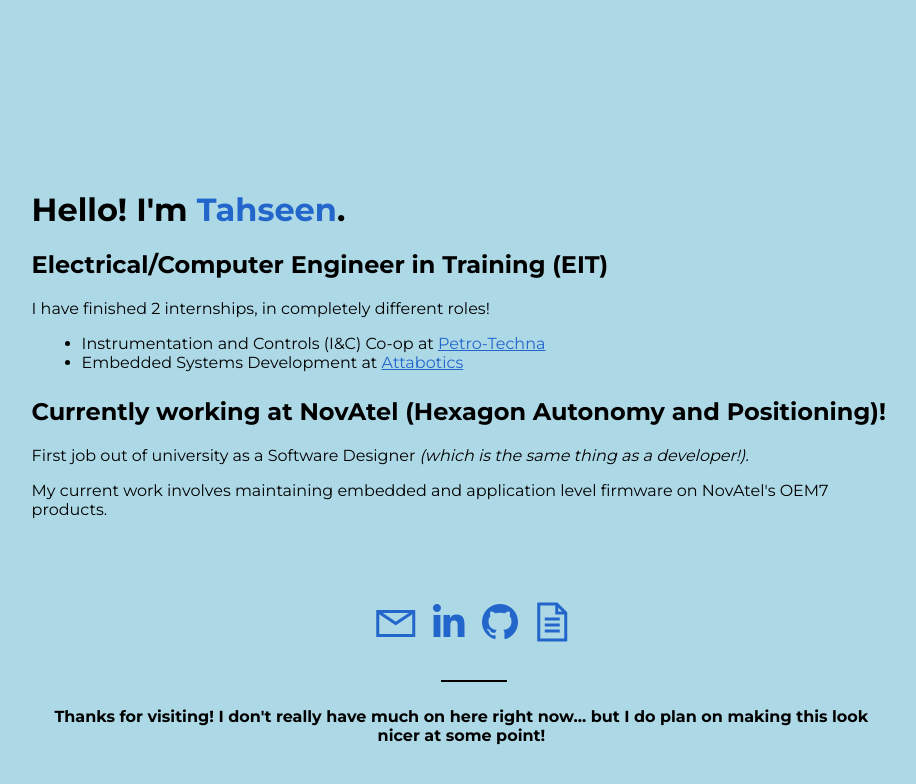
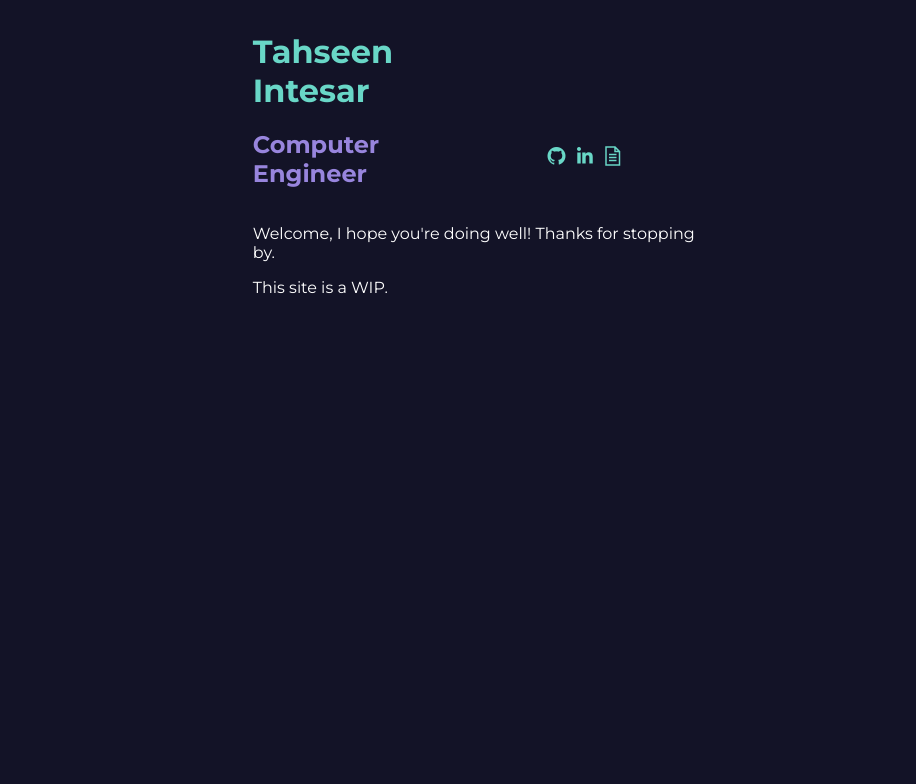
Before and after one commit to tahseeni/tahseeni.github.io, a plain HTML site: page index.html in a window 1280 px wide. Shown: the whole page, without its empty margins (166-1082 px from the left). Drawn offline with nearby package versions, Linux system fonts and the light colour scheme.

Commit message:
Creating a theme and shifting links

```diff
--- a/css/styles.css
+++ b/css/styles.css
@@ -1,72 +1,62 @@
 body {
-  background-color: #add8e6;
+  background-color: #131327;
+  color: #9885DD;
   font-family: 'Montserrat', sans-serif;
 }
 
-a {
-  color: #2266cb;
+.accent, a {
+  color: #69d7c7;
 }
 
-h1, h2, p {
-  width: 80%;
+div {
+  display: block;
+  align-content: center;
+
+  /**
+  * how to center a div lmao
+  */
+  max-width: 35%;
+  margin-inline: auto;
 }
 
-hr {
-  color: black;
-  border: 1px solid;
-  align-content: center;
-  width: 5%;
+h1, h2 {
+  width: 50%;
 }
 
-li {
-  margin-left: 10px;
-  /*margin-bottom: 1%; */
-}
-
-.la-3x:hover {
-  color: orange;
-}
-
-.home-container {
-  margin-left: 15%;
-  margin-top: 15%;
+/* Header section - START */
+.header-main {
+  font-size: 0;
+  margin-top: 2rem;
 }
 
 .my-name {
-  color: #2266cb;
+  font-size: 2rem;
 }
 
-.work-exp {
-  margin-left: 15%;
+.header-description {
+  font-size: 1rem;
+  max-width: 100%;
+  display: flex;
+  justify-content: space-between;
 }
 
-.current-work {
-  margin-left: 15%;
-  margin-top: 2%;
-  margin-bottom: 1%;
+/* Social media links - START*/
+.social {
+  margin-bottom: 0.25rem;
+  overflow: hidden;
+  float: right;
 }
 
-.about {
-  margin-left: 15%;
-  margin-top: 2%;
-  margin-bottom: 1%;
+.la-3x{
+  /* Icon size */
+  font-size: 1.5rem;
 }
 
-.thankyou {
-  margin-left: 15%;
-  margin-top: 2%;
-  font-weight: bold;
-  text-align: center;
+.la-3x:hover, a:hover {
+  color: #d6a63c;
 }
 
-.contact-bar {
-  display: inline-block;
-  margin: 0 auto;
-  padding: 2%;
+.currently {
+  color: white;
+  font-size: 1rem;
 }
-
-.bottom-row {
-  width: 100%;
-  text-align: center;
-  padding-top: 3%;
-}
--- a/index.html
+++ b/index.html
@@ -1,68 +1,33 @@
 <!DOCTYPE html>
-<html lang="en" dir="ltr">
+<html lang="en">
   <head>
     <meta charset="utf-8">
-    <meta name="viewport" content="width=device-width, initial-scale=1">
-    <title>Tahseen Intesar | ECE</title>
-
-    <!--Bootstrap/FA
-    <link rel="stylesheet" href="https://cdn.jsdelivr.net/npm/bootstrap@5.0.0-beta1/dist/css/bootstrap.min.css"
-    integrity="sha384-giJF6kkoqNQ00vy+HMDP7azOuL0xtbfIcaT9wjKHr8RbDVddVHyTfAAsrekwKmP1" crossorigin="anonymous"> -->
-    <link rel="preconnect" href="https://fonts.gstatic.com">
+    <meta name="viewport" content="width=device-width, initial-scale=1.0">
+    <title>Tahseen</title>
     <link href="https://fonts.googleapis.com/css2?family=Montserrat:wght@300;400;700&display=swap" rel="stylesheet">
     <link rel="stylesheet" href="https://maxst.icons8.com/vue-static/landings/line-awesome/line-awesome/1.3.0/css/line-awesome.min.css">
     <link rel="stylesheet" href="css/styles.css" />
   </head>
   <body>
 
-  <!-- START: Name -->
-  <div class="home-container">
-      <h1>Hello! I'm <span class="my-name">Tahseen</span>.</h1>
-      <h2>Electrical/Computer Engineer in Training (EIT) </h2>
+  <!-- START: Header -->
+  <div class="header-main">
+        <h1> <span class="my-name accent">Tahseen Intesar</span>. </h1>
+
+      <div class="header-description">
+        <h2> Computer Engineer </h2>
+        <div class="social">
+          <a href="https://github.com/tahseeni"><i class="lab la-github la-3x"></i></a>
+          <a href="https://www.linkedin.com/in/tahseen-intesar-24428127/"><i class="lab la-linkedin-in la-3x"></i></a>
+          <a href="resume/TI_Resume.pdf"> <i class="las la-file-alt la-3x"></i></a>
+        </div>
+      </div>
   </div>
 
-  <!-- START: Work Experience -->
-  <div class="work-exp">
-    <p> I have finished 2 internships, in completely different roles!
-      <ul>
-        <li>
-          Instrumentation and Controls (I&C) Co-op at <a href="https://www.petro-techna.com/"> Petro-Techna</a>
-        </li>
-
-        <li>
-          Embedded Systems Development at <a href="https://www.attabotics.com/"> Attabotics</a>
-        </li>
-      </ul>
-    </p>
+  <div class="currently">
+    <p> Welcome, I hope you're doing well! Thanks for stopping by. </p>
+    <p> This site is a WIP. </p>
   </div>
-
-  <!-- START: Current Work Status -->
-  <div class="current-work" >
-    <h2> Currently working at NovAtel (Hexagon Autonomy and Positioning)!</h2>
-
-    <p> First job out of university as a Software Designer <i>(which is the same thing as a developer!).</i> </p>
-    <p> My current work involves maintaining embedded and application level firmware on NovAtel's OEM7 products. </p>
-
-  </div>
-
-
-  <!-- START: Contact Bar -->
-  <div class="bottom-row">
-    <div class="contact-bar">
-        <a href="mailto:tahseen.intesar@gmail.com"><i class="las la-envelope la-3x"></i></a>
-        <a href="https://www.linkedin.com/in/tahseen-intesar-24428127/"><i class="lab la-linkedin-in la-3x"></i></a>
-        <a href="https://github.com/TahseenI"><i class="lab la-github la-3x"></i></a>
-        <a href="resume/TI_Resume.pdf"> <i class="las la-file-alt la-3x"></i></a>
-    </div>
-  </div>
-
-  <hr />
-
-    <!-- START: message-->
-    <div class="thankyou">
-      <p> Thanks for visiting! I don't really have much on here right now... but I do plan on making this look nicer at some point! </p>
-      <!-- <p> You can find a link to my résumé below.</p> -->
-    </div>
 
   </body>
 </html>
```
